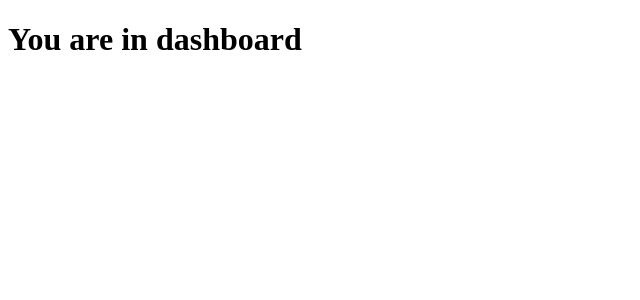
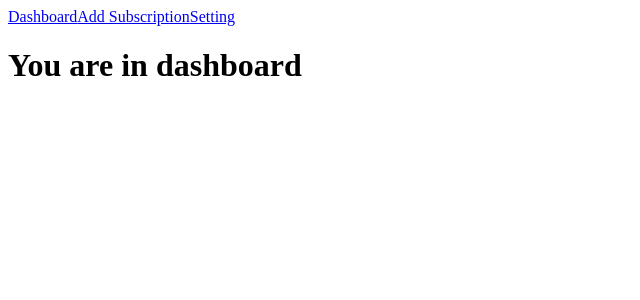
Before and after one commit to itsgauravkumar07/BillWise, a React (Vite) app: page / in a window 1280 px wide. Shown: the top 300 px of the page, without its empty margins (0-640 px from the left). Built offline with nearby package versions, Linux system fonts and the light colour scheme.

Commit message:
feat: add Navbar component with navigation links

```diff
--- a/src/App.jsx
+++ b/src/App.jsx
@@ -2,15 +2,17 @@ import { Route, Router, BrowserRouter, Routes } from "react-router-dom";
 import Dashboard from "./pages/Dashboard";
 import Setting from "./pages/Setting";
 import AddSubscription from "./pages/AddSubscription";
+import Navbar from "./components/Navbar";
 
 function App(){
 
     return(
         <div>
+            <Navbar />
             <BrowserRouter>
                 <Routes>
                     <Route path="/" element={ <Dashboard /> } />
-                    <Route path="/addsubscription" element={ <AddSubscription /> } />
+                    <Route path="/add" element={ <AddSubscription /> } />
                     <Route path="/setting" element={ <Setting /> } />
                 </Routes>
             </BrowserRouter>
--- /dev/null
+++ b/src/components/Navbar.jsx
@@ -0,0 +1,12 @@
+function Navbar(){
+
+    return(
+        <div>
+            <a href="/">Dashboard</a>
+            <a href="/add">Add Subscription</a>
+            <a href="/setting">Setting</a>
+        </div>
+    )
+}
+
+export default Navbar;
```
